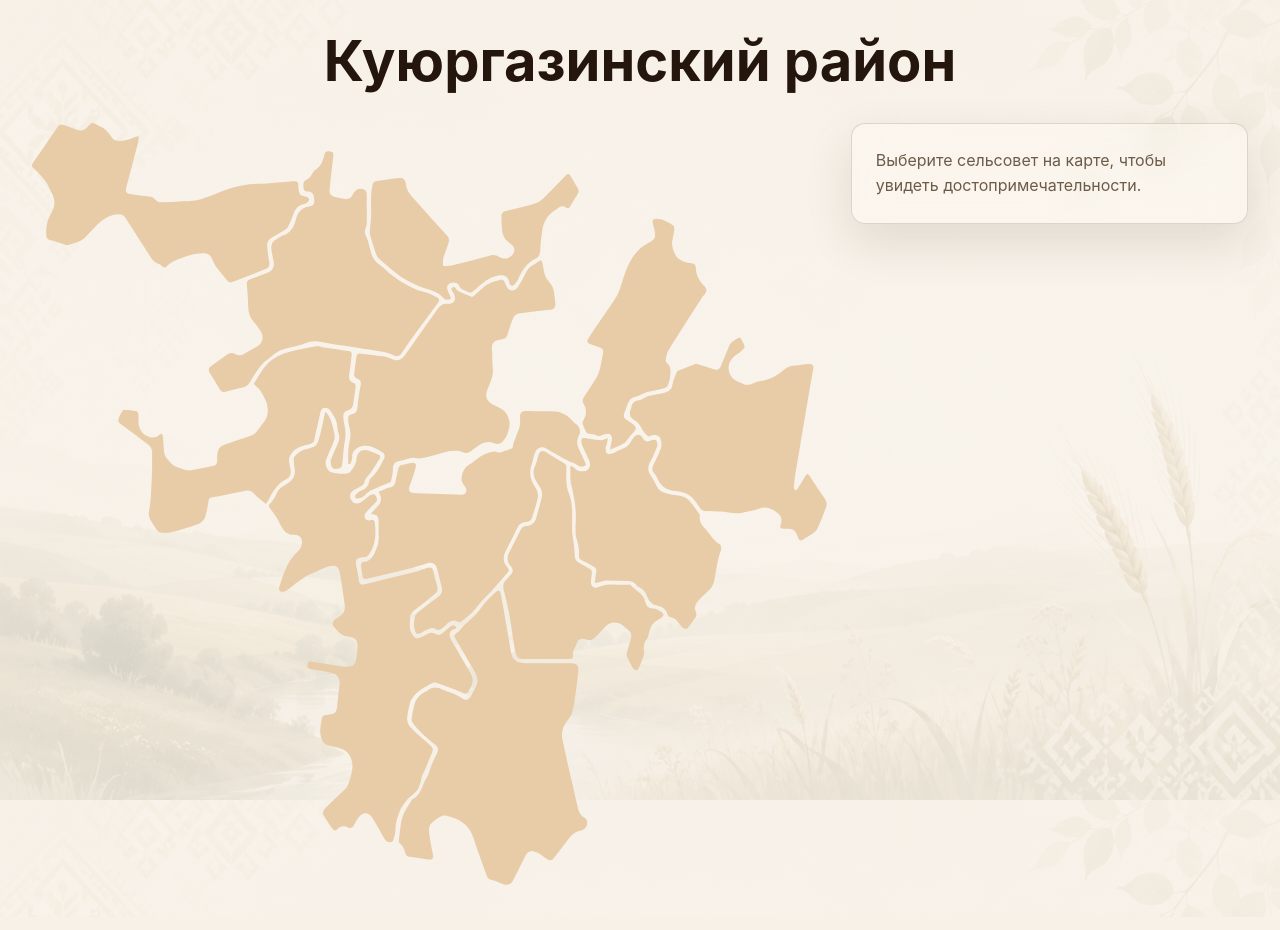
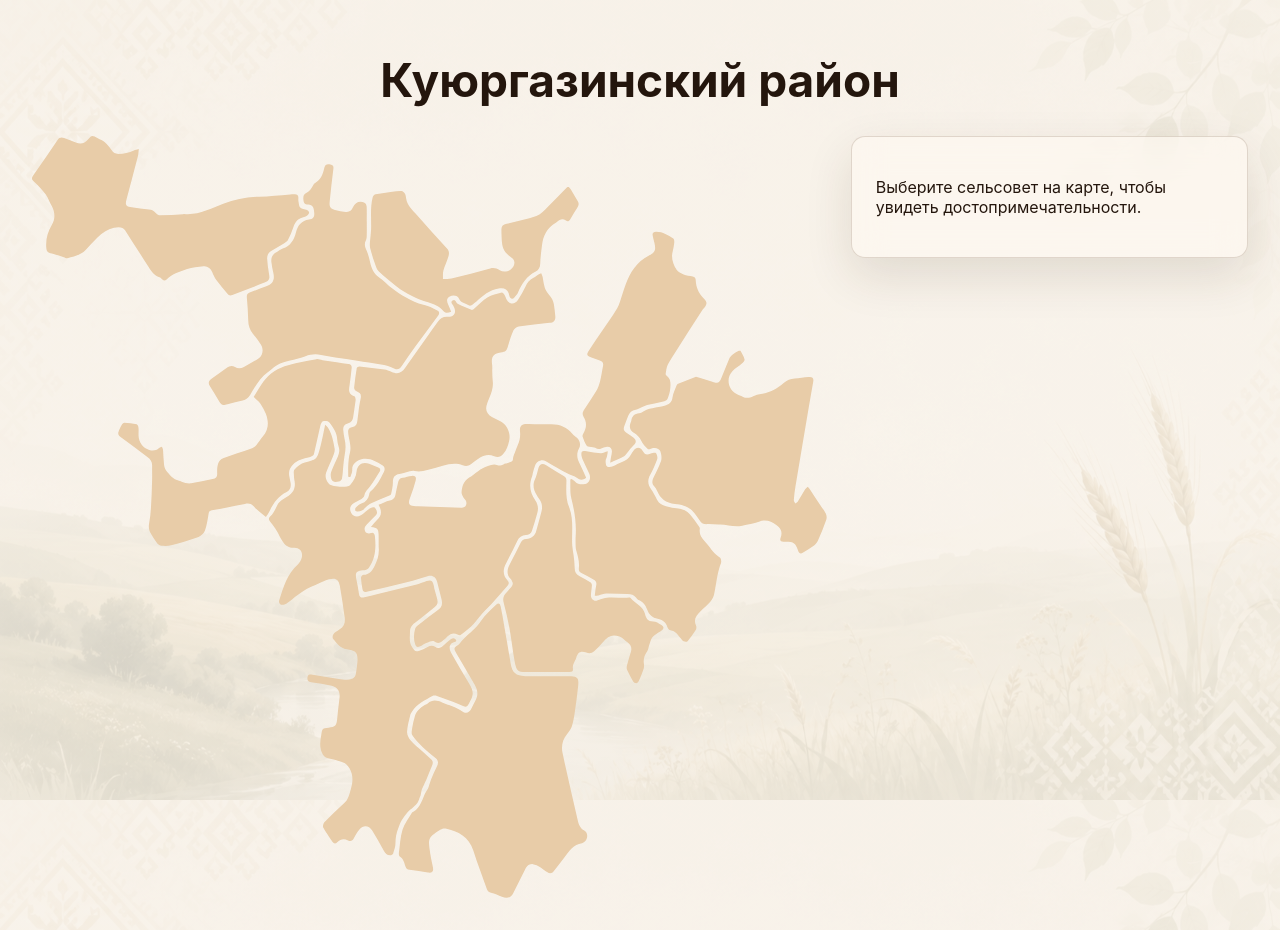
Before and after one commit to Rusakoff425/district, a React (Vite) app: page / in a window 1280 px wide. Built offline with nearby package versions, Linux system fonts and the light colour scheme.

Commit message:
first v2

```diff
--- a/src/components/SelsovetInfoPanel/SelsovetInfoPanel.css
+++ b/src/components/SelsovetInfoPanel/SelsovetInfoPanel.css
@@ -3,62 +3,35 @@
   top: 24px;
   padding: 24px;
 
+  max-height: calc(80dvh - 48px);
+  overflow-y: auto;
+
   border: 1px solid rgba(97, 65, 34, 0.18);
   border-radius: 14px;
 
-  background: rgba(255, 250, 242, 0.42);
+  background: rgba(255, 250, 242, 0.56);
   box-shadow: 0 18px 48px rgba(60, 38, 16, 0.12);
 
   backdrop-filter: blur(16px);
   -webkit-backdrop-filter: blur(16px);
+
+  scrollbar-width: thin;
+  scrollbar-color: rgba(97, 65, 34, 0.28) transparent;
 }
 
-.selsovet-info-panel--empty {
-  color: #6c5b48;
+.selsovet-info-panel::-webkit-scrollbar {
+  width: 6px;
 }
 
-.selsovet-info-panel h2 {
-  margin: 0 0 12px;
-  font-size: 28px;
-  line-height: 1.15;
+.selsovet-info-panel::-webkit-scrollbar-track {
+  background: transparent;
 }
 
-.selsovet-info-panel h3 {
-  margin: 28px 0 14px;
-  font-size: 18px;
+.selsovet-info-panel::-webkit-scrollbar-thumb {
+  background: rgba(97, 65, 34, 0.28);
+  border-radius: 999px;
 }
 
-.selsovet-info-panel h4 {
-  margin: 0 0 8px;
-  font-size: 16px;
+.selsovet-info-panel::-webkit-scrollbar-thumb:hover {
+  background: rgba(97, 65, 34, 0.42);
 }
-
-.selsovet-info-panel p {
-  margin: 0;
-  line-height: 1.6;
-}
-
-.selsovet-info-panel__sights {
-  display: grid;
-  gap: 14px;
-  margin: 0;
-  padding: 0;
-  list-style: none;
-}
-
-.selsovet-info-panel__sight {
-  padding: 16px;
-  border-radius: 12px;
-
-  background: rgba(255, 255, 255, 0.34);
-  border: 1px solid rgba(97, 65, 34, 0.08);
-
-  backdrop-filter: blur(20px) saturate(115%);
-  -webkit-backdrop-filter: blur(20px) saturate(115%);
-}
-
-@media (max-width: 900px) {
-  .selsovet-info-panel {
-    position: static;
-  }
-}
--- a/src/data/selsovets.ts
+++ b/src/data/selsovets.ts
@@ -195,7 +195,16 @@ export const selsovets: Selsovet[] = [
     id: "selsovet-12",
     name: "Ермолаевский сельсовет",
     description:
-      "Краткое тестовое описание сельсовета. Здесь в будущем будет информация о населённых пунктах, истории и особенностях территории.",
+      "Краткое тестовое описание сельсовета. Здесь в будущем будет информация о населённых пунктах, истории и особенностях территории.\
+      Краткое тестовое описание сельсовета. Здесь в будущем будет информация о населённых пунктах, истории и особенностях территории.\
+      Краткое тестовое описание сельсовета. Здесь в будущем будет информация о населённых пунктах, истории и особенностях территории.\
+      Краткое тестовое описание сельсовета. Здесь в будущем будет информация о населённых пунктах, истории и особенностях территории.\
+      Краткое тестовое описание сельсовета. Здесь в будущем будет информация о населённых пунктах, истории и особенностях территории.\
+      Краткое тестовое описание сельсовета. Здесь в будущем будет информация о населённых пунктах, истории и особенностях территории.\
+      Краткое тестовое описание сельсовета. Здесь в будущем будет информация о населённых пунктах, истории и особенностях территории.\
+      Краткое тестовое описание сельсовета. Здесь в будущем будет информация о населённых пунктах, истории и особенностях территории.\
+      Краткое тестовое описание сельсовета. Здесь в будущем будет информация о населённых пунктах, истории и особенностях территории.\
+      Краткое тестовое описание сельсовета. Здесь в будущем будет информация о населённых пунктах, истории и особенностях территории.",
     sights: [
       {
         id: "sight-12-01",
--- a/src/index.css
+++ b/src/index.css
@@ -28,13 +28,14 @@ select {
 
 .app__header {
   max-width: 980px;
+  padding-top: 24px;
   margin: 0 auto 32px;
   text-align: center;
 }
 
 .app__header h1 {
   margin: 0 0 12px;
-  font-size: clamp(32px, 5vw, 56px);
+  font-size: clamp(32px, 5vw, 46px);
   line-height: 1.05;
 }
 
```
